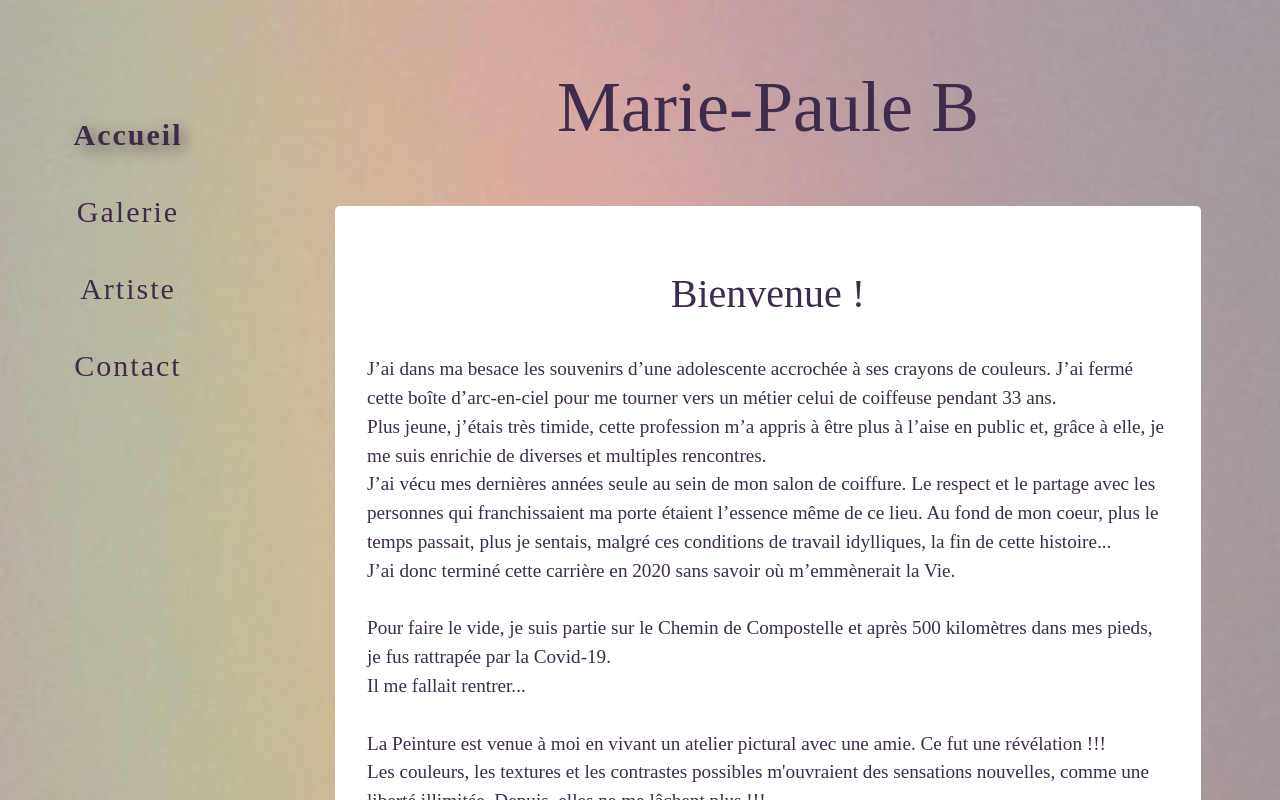
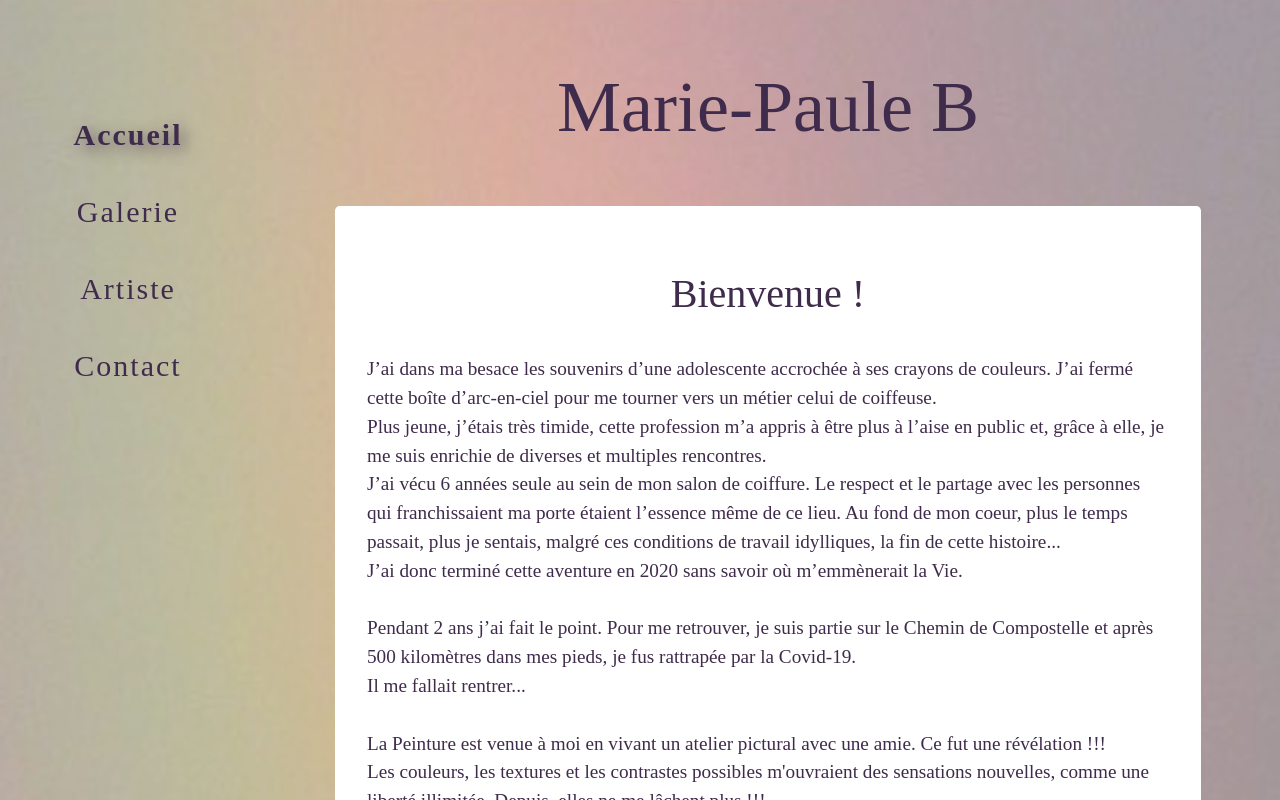
Before and after one commit to StiansbD/marie-paule, an Angular app: page /#/home in a window 1280 px wide. Shown: the top 800 px of the page. Built offline with nearby package versions, Linux system fonts and the light colour scheme; no server answers; the database is empty.

Commit message:
modif texte accueil et contact

```diff
--- a/src/app/about/about.component.html
+++ b/src/app/about/about.component.html
@@ -20,9 +20,11 @@
               <br>
               Après avoir laissé poser celle-ci, je la retrouve, et là, attentive, j’écoute son message...
               <br><br>
-              C’est le moment où je décide ce que je choisis de mettre en avant, où j’écris l’histoire.
-              <br><br>
-              J’ai réalisé des toiles en noir et blanc, j’aime jouer avec leur éclat. Pour moi les séparer, c’est les rendre plat.
+              C’est le moment où je décide ce que je choisis de mettre en avant.
+              <br>
+              C’est le temps où j’écris l’histoire.
+              <br>
+              J’ai réalisé des toiles en noir et blanc, j’aime jouer avec leur éclat. Pour moi les séparer, c’est les rendre ternes.
               <br>
               J’aime le noir car pour moi, il porte à son apogée, la lumière du blanc. Je suis très sensible et j’aime être présente pour mettre en valeur ce qui est montré du doigt. Je pense que tout dépend de notre propre position sur nos enseignements et de notre ouverture sur toutes choses.
               <br><br>
--- a/src/app/home/home.component.html
+++ b/src/app/home/home.component.html
@@ -7,15 +7,15 @@
     <h1 class="display-6 manuscrit text-center">Bienvenue !</h1>
     <p class="lead manuscrit">
       <br>
-      J’ai dans ma besace les souvenirs d’une adolescente accrochée à ses crayons de couleurs. J’ai fermé cette boîte d’arc-en-ciel pour me tourner vers un métier celui de coiffeuse pendant 33 ans.
+      J’ai dans ma besace les souvenirs d’une adolescente accrochée à ses crayons de couleurs. J’ai fermé cette boîte d’arc-en-ciel pour me tourner vers un métier celui de coiffeuse.
       <br>
       Plus jeune, j’étais très timide, cette profession m’a appris à être plus à l’aise en public et, grâce à elle, je me suis enrichie de diverses et multiples rencontres.
       <br>
-      J’ai vécu mes dernières années seule au sein de mon salon de coiffure. Le respect et le partage avec les personnes qui franchissaient ma porte étaient l’essence même de ce lieu. Au fond de mon coeur, plus le temps passait, plus je sentais, malgré ces conditions de travail idylliques, la fin de cette histoire...
+      J’ai vécu 6 années seule au sein de mon salon de coiffure. Le respect et le partage avec les personnes qui franchissaient ma porte étaient l’essence même de ce lieu. Au fond de mon coeur, plus le temps passait, plus je sentais, malgré ces conditions de travail idylliques, la fin de cette histoire...
       <br>
-      J’ai donc terminé cette carrière en 2020 sans savoir où m’emmènerait la Vie.
+      J’ai donc terminé cette aventure en 2020 sans savoir où m’emmènerait la Vie.
       <br><br>
-      Pour faire le vide, je suis partie sur le Chemin de Compostelle et après 500 kilomètres dans mes pieds, je fus rattrapée par la Covid-19.
+      Pendant 2 ans j’ai fait le point. Pour me retrouver, je suis partie sur le Chemin de Compostelle et après 500 kilomètres dans mes pieds, je fus rattrapée par la Covid-19.
       <br>
       Il me fallait rentrer...
       <br><br>
@@ -25,13 +25,13 @@
       <br>
       Tout naturellement, mon ancien salon est devenu le lieu de mes grandes conversations avec les pigments...
       <br>
-      Nous sommes devenus très bavards !
+      Nous sommes devenus très bavards ! Ma peinture est surréaliste, autant attachée au concret, qu’éloignée de notre dimension d’humain.
       <br>
       Aujourd’hui, je suis prête à présenter mon travail.
       <br>
       Cette voie artistique est pleine d’inconnues, c’est le choix de mon coeur et une envie profonde.
       <br>
-      En toute simplicité, je souhaite juste le droit de vivre cette expérience et de la partager avec Vous !!!
+      En toute simplicité, je souhaite juste vivre cette expérience et la partager avec Vous !!!
       <br><br>
     </p>
     <p class="lead text-right manuscrit">- Marie-Paule B</p>
```
